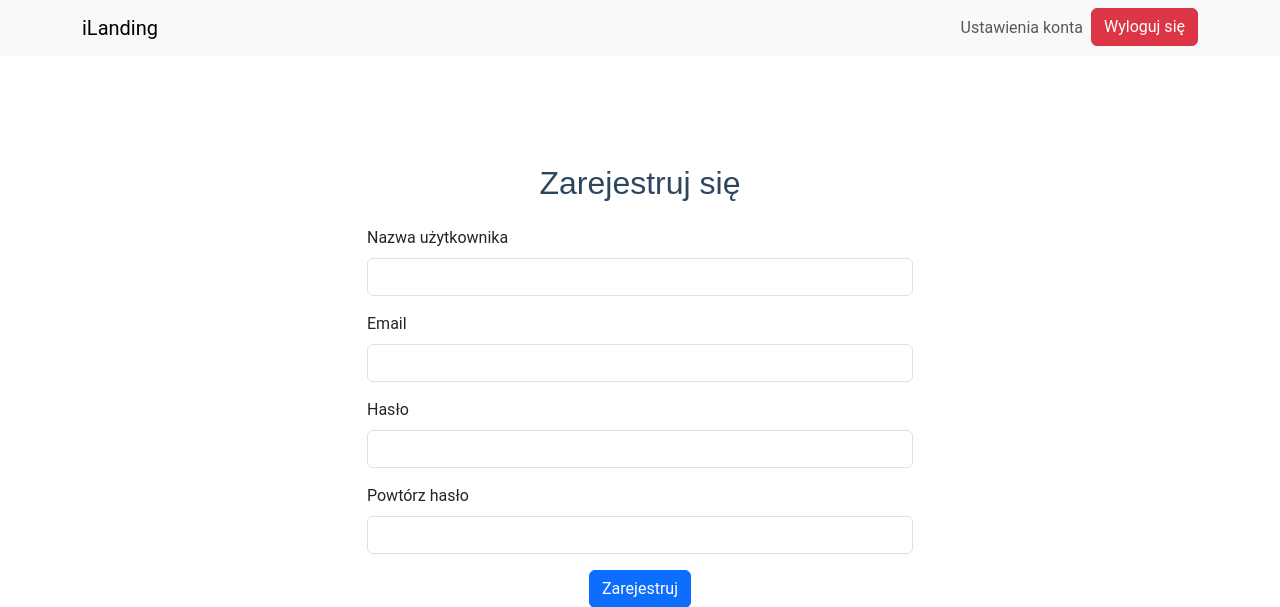
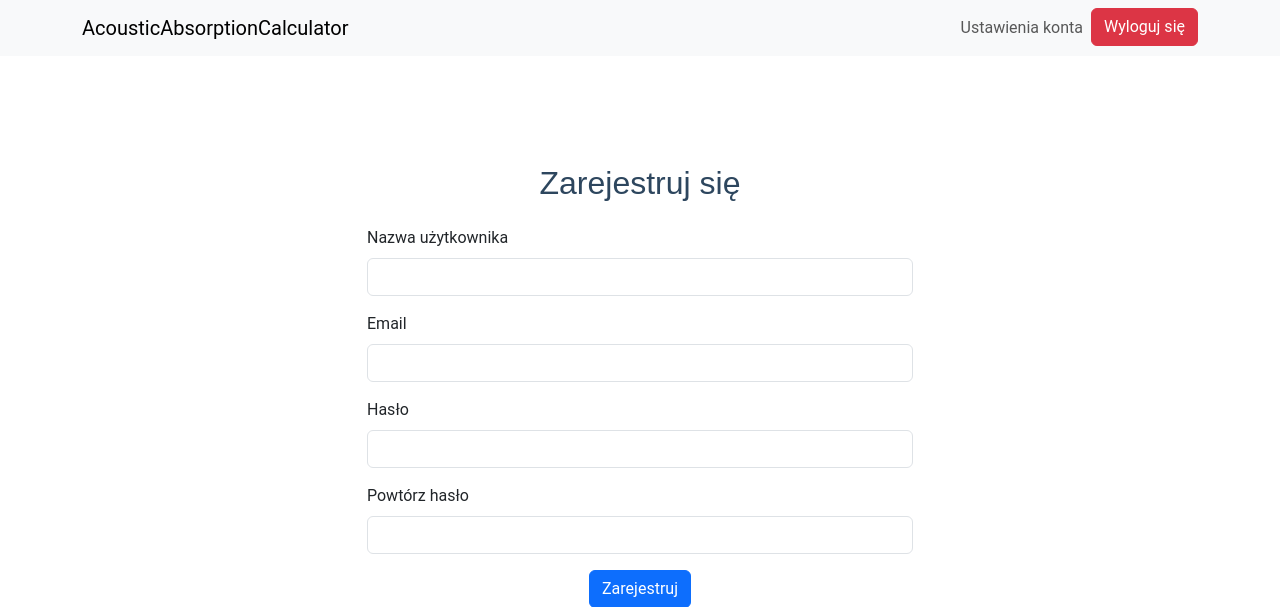
Before and after one commit to DorianWlodarczykZapas/AcousticAbsorptionCalc, a Django app: page /users/register/ in a window 1280 px wide. Shown: the top 607 px of the page. Run offline with Django 5.2, Linux system fonts and the light colour scheme; some libraries are stand-ins or nearby versions.

Commit message:
fix: Changed name of app into correct one

```diff
--- a/AcousticAbsorptionCalc/users/templates/users/base.html
+++ b/AcousticAbsorptionCalc/users/templates/users/base.html
@@ -19,7 +19,7 @@
         {% block header %}
             <nav class="navbar navbar-expand-lg navbar-light bg-light mb-4">
                 <div class="container">
-                    <a class="navbar-brand" href="{% url 'home' %}">iLanding</a>
+                    <a class="navbar-brand" href="{% url 'home' %}">AcousticAbsorptionCalculator</a>
                     <button class="navbar-toggler"
                             type="button"
                             data-bs-toggle="collapse"
```
